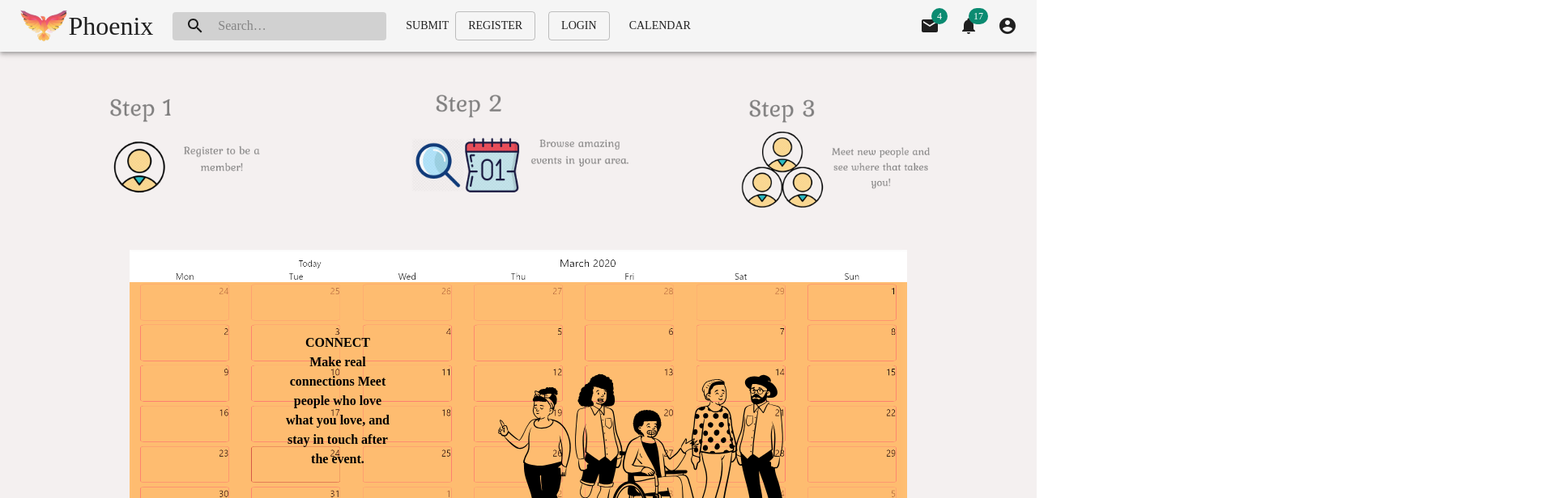
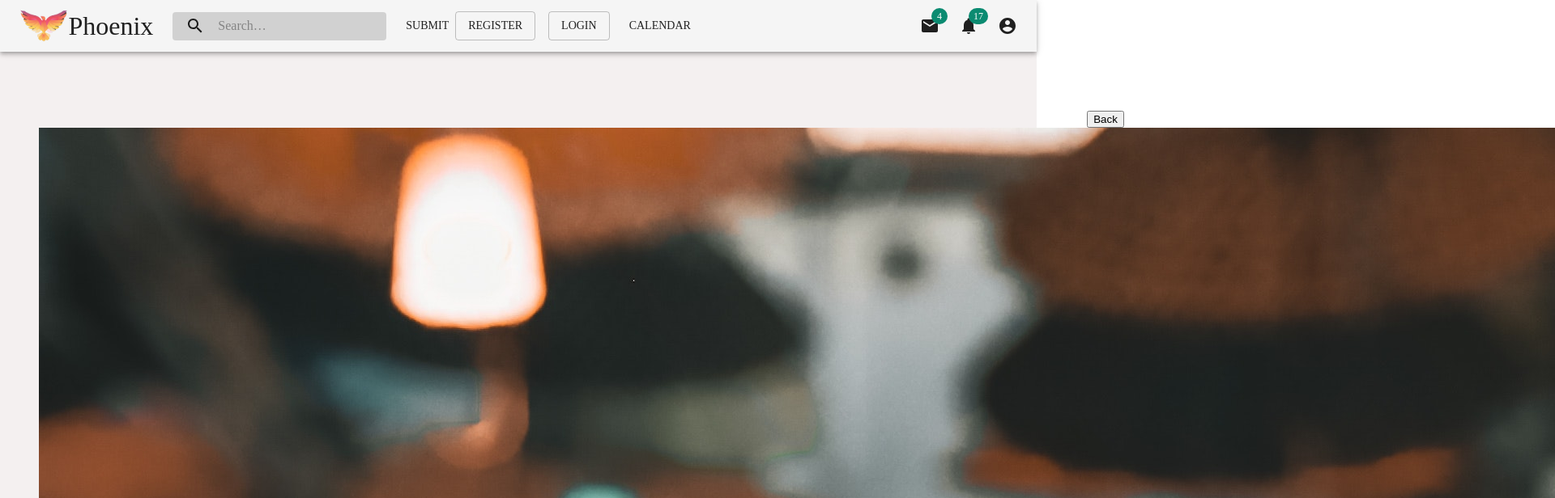
Before and after one commit to BloomTech-Labs/phoenix-fe, a React (Create React App) app: page / in a window 1280 px wide. Shown: the top 616 px of the page at 81% size, 1920 px wide, since content can reach past the window. Built offline with nearby package versions, Linux system fonts and the light colour scheme; a web font is replaced by a local one.

Commit message:
created landing page carousel

```diff
--- a/src/components/LandPageCarousel.js
+++ b/src/components/LandPageCarousel.js
@@ -0,0 +1,41 @@
+import React, { useState } from "react";
+import LandPageCarouselStyles from "../styles/LandPageCarouselStyles";
+import carousel1blurrparty from "../images/carousel1blurrparty.jpg";
+import carousel2marathon from "../images/carousel2marathon.jpg";
+import carousel3couplepark from "../images/carousel3couplepark.jpg";
+
+const images = [carousel1blurrparty, carousel2marathon, carousel3couplepark];
+
+export default function LandPageCarousel() {
+  const useStyles = LandPageCarouselStyles;
+  const classes = useStyles();
+
+  const [selectedImage, setSelecedImage] = useState(0);
+  console.log(images[selectedImage]);
+
+  const handleBackImage = () => {
+    if (selectedImage > 0) {
+      setSelecedImage(selectedImage - 1);
+    }
+  };
+
+  const handleNextImage = () => {
+    if (selectedImage < images.length - 1) {
+      setSelecedImage(selectedImage + 1);
+    }
+  };
+
+  return (
+    <div className={classes.root}>
+      <div className={classes.carousel}>
+        <button onClick={handleBackImage}>Back</button>
+        <img
+          src={images[selectedImage]}
+          alt="blurred party people"
+          className={classes.carousel}
+        />
+        <button onClick={handleNextImage}>Next</button>
+      </div>
+    </div>
+  );
+}
--- a/src/components/LandingPage.js
+++ b/src/components/LandingPage.js
@@ -1,67 +1,65 @@
-import React from 'react';
-import { makeStyles } from '@material-ui/core/styles';
+import React from "react";
+import { makeStyles } from "@material-ui/core/styles";
 import HowToBar from "../images/howtobarphoenixlanding.png";
-import Peeps from '../images/Peeps.svg';
-import Calendar from '../images/Calendar.png';
-import { Typography } from '@material-ui/core';
-const useStyles = makeStyles(theme => ({
+import Peeps from "../images/Peeps.svg";
+import Calendar from "../images/Calendar.png";
+import { Typography } from "@material-ui/core";
+import LandPageCarousel from "../components/LandPageCarousel";
 
+const useStyles = makeStyles((theme) => ({
   root: {
     flexGrow: 1,
-    margin: '2rem auto',
-    [theme.breakpoints.down('xs')]: {
-        flexDirection: 'column'
-    }
+    margin: "2rem auto",
+    [theme.breakpoints.down("xs")]: {
+      flexDirection: "column",
+    },
   },
 
   howtobar: {
-  margin: '1rem',
-  width: '80%'
+    margin: "1rem",
+    width: "80%",
   },
   banner: {
-    display: 'flex',
-    alignItems: 'center',
-    justifyContent: 'center',
-    margin: '0 10rem 0 10rem',
+    display: "flex",
+    alignItems: "center",
+    justifyContent: "center",
+    margin: "0 10rem 0 10rem",
     backgroundImage: `url(${Calendar})`,
-    backgroundRepeat: 'no-repeat',
-    backgroundSize: 'contain',
-    backgroundPosition: 'center',
-    [theme.breakpoints.down('xs')]: {
-      flexDirection: 'column',
-      backgroundImage: 'none',
-      margin: '0 auto',
+    backgroundRepeat: "no-repeat",
+    backgroundSize: "contain",
+    backgroundPosition: "center",
+    [theme.breakpoints.down("xs")]: {
+      flexDirection: "column",
+      backgroundImage: "none",
+      margin: "0 auto",
     },
   },
   bannerDivLeft: {
-    display: 'flex',
-    flexDirection: 'column',
-    justifyContent: 'left',
-    width: '40%',
-    fontSize: '1rem',
-    fontWeight: '600',
-    margin: '0 0 auto 5rem',
-    [theme.breakpoints.down('sm')]: {
-      width: 'auto',
-      transform: 'none',
-      backgroundImage: 'none'
-  }
+    display: "flex",
+    flexDirection: "column",
+    justifyContent: "left",
+    width: "40%",
+    fontSize: "1rem",
+    fontWeight: "600",
+    margin: "0 0 auto 5rem",
+    [theme.breakpoints.down("sm")]: {
+      width: "auto",
+      transform: "none",
+      backgroundImage: "none",
+    },
   },
 
   verbage: {
-    alignSelf: 'flex-start',
-    textAlign: 'left'
+    alignSelf: "flex-start",
+    textAlign: "left",
   },
 
-  bannerDivRight: {
+  bannerDivRight: {},
+  svg: {
+    width: "60%",
+    paddingTop: "10rem",
+    [theme.breakpoints.down("sm")]: {},
   },
-  svg: {
-    width: '60%',
-    paddingTop: '10rem',
-    [theme.breakpoints.down('sm')]: {
-
-    }
-  }
 }));
 
 export default function PrimarySearchAppBar() {
@@ -69,22 +67,21 @@ const useStyles = makeStyles(theme => ({
 
   return (
     <main className={classes.root}>
+      <LandPageCarousel />
       <img src={HowToBar} alt="how to bar" className={classes.howtobar} />
       <div className={classes.banner}>
-        <div style={{ display: 'flex', justifyContent: 'flex-end' }}>
+        <div style={{ display: "flex", justifyContent: "flex-end" }}>
           <Typography className={classes.bannerDivLeft}>
-          CONNECT<br/>
-          Make real connections
-          Meet people who love what you
-          love, and stay in touch after the
-          event.
+            CONNECT
+            <br />
+            Make real connections Meet people who love what you love, and stay
+            in touch after the event.
           </Typography>
         </div>
         <div className={classes.bannerDivRight}>
-        <img src={Peeps} alt="inclusive svg people" className={classes.svg}/>
+          <img src={Peeps} alt="inclusive svg people" className={classes.svg} />
         </div>
       </div>
     </main>
   );
-
 }
--- a/src/styles/LandPageCarouselStyles.js
+++ b/src/styles/LandPageCarouselStyles.js
@@ -1,17 +1,17 @@
-// import {  makeStyles } from '@material-ui/core/styles';
+import {  makeStyles } from '@material-ui/core/styles';
 
-// const LandPageCarouselStyles = makeStyles((theme) => ({
-//     root: {
-//         width: '40%',
-//         display: 'flex',
-//         flexDirection: 'column',
-//          margin: '5% 2% 5% 53% ',
+const LandPageCarouselStyles = makeStyles((theme) => ({
+    root: {
+        width: '40%',
+        display: 'flex',
+        flexDirection: 'row',
+         margin: '3rem',
 
-//         },
-//       heading: {
-//         fontSize: theme.typography.pxToRem(15),
-//         fontWeight: theme.typography.fontWeightRegular,
-//       },
-//     }));
+        },
+      heading: {
+        fontSize: theme.typography.pxToRem(15),
+        fontWeight: theme.typography.fontWeightRegular,
+      },
+    }));
 
-// export default LandPageCarouselStyles;
+export default LandPageCarouselStyles;
```
Lines whose indentation alone changed are shown as unchanged.
